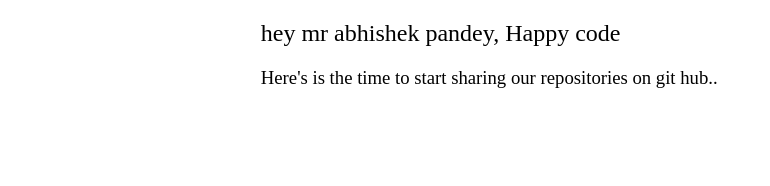
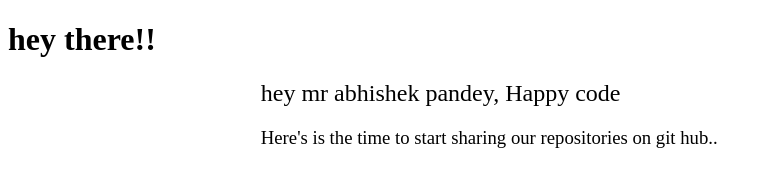
Before and after one commit to hemantkumar004/testing, a plain HTML site: page index.html in a window 1280 px wide. Shown: the whole page, without its empty margins (0-770 px from the left). Drawn offline with Linux system fonts and the light colour scheme.

Commit message:
Update index.html

```diff
--- a/index.html
+++ b/index.html
@@ -17,6 +17,8 @@
     </style>
 </head>
 <body>
+    <h1>hey there!! </h1>
+
    <h2> hey mr abhishek pandey, Happy code</h2>
 
    <h3> Here's is the time to start sharing our repositories on git hub..</h3>
```
